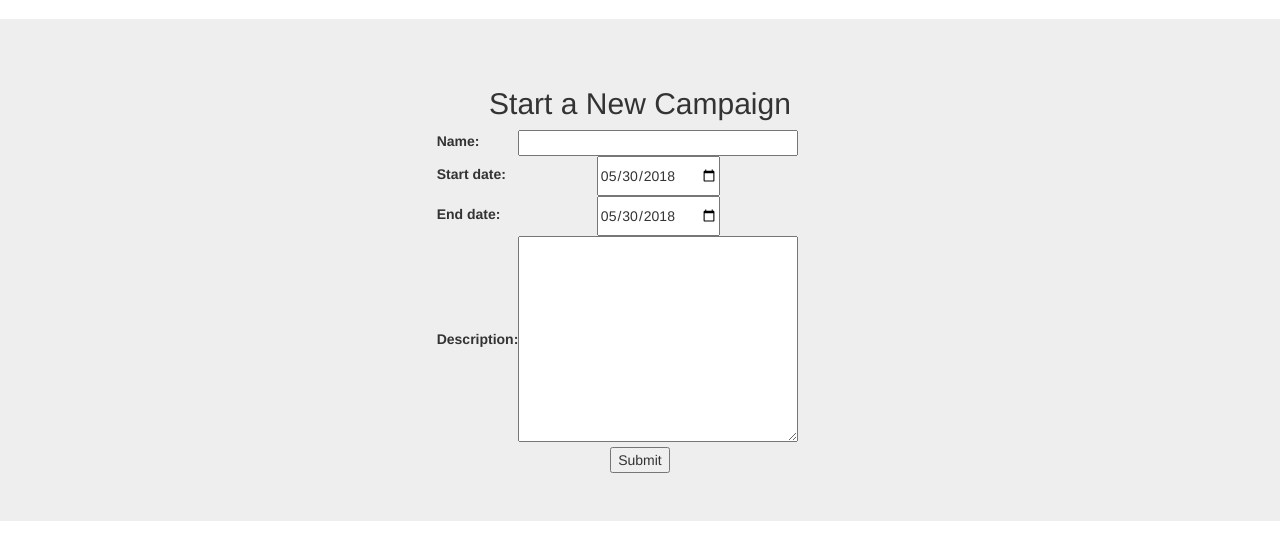
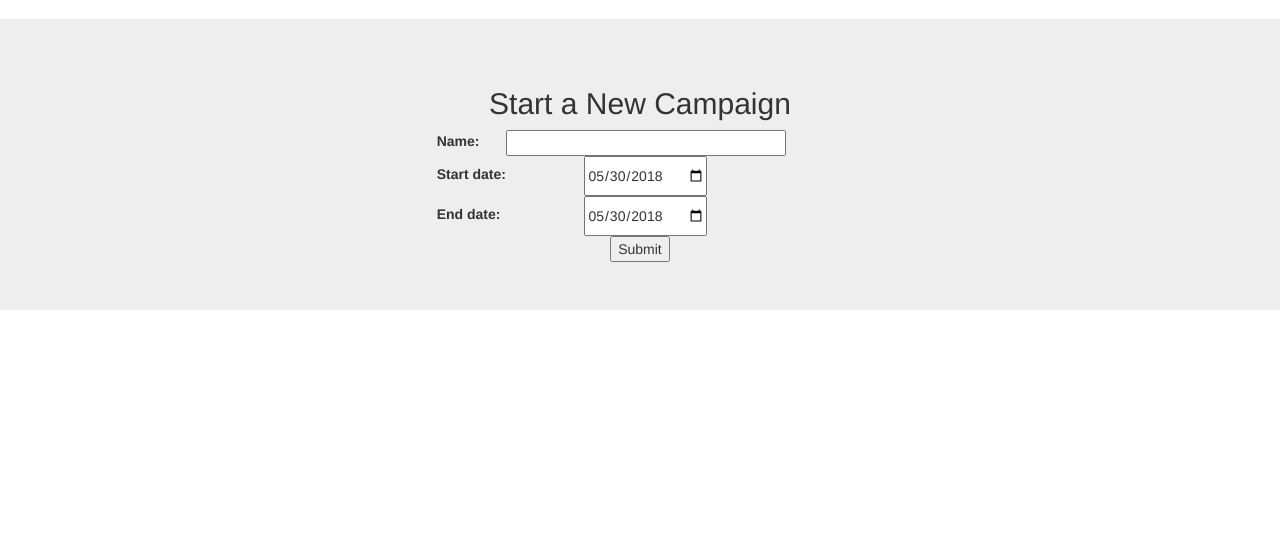
Before and after one commit to HVDSA-database-and-mapping/canvasser-leaflet, a Django app: page /turfcutter/new-campaign in a window 1280 px wide. Shown: the part 51-611 px from the top of the page. Run offline with Django 3.2, Linux system fonts and the light colour scheme; some libraries are stand-ins or nearby versions.

Commit message:
Remove descriptions

```diff
--- a/turfcutter/forms.py
+++ b/turfcutter/forms.py
@@ -11,14 +11,14 @@ class DateInput(forms.DateInput):
 class NewCampaignForm(ModelForm):
     class Meta:
         model = Campaign
-        fields = ['name', 'start_date', 'end_date', 'description']
+        fields = ['name', 'start_date', 'end_date']
         widgets = {'start_date': DateInput(), 'end_date': DateInput()}
 
 
 class NewCanvasForm(ModelForm):
     class Meta:
         model = Canvas
-        fields = ['name', 'date', 'description', 'campaign']
+        fields = ['name', 'date']
         widgets = {
             'date': DateInput()
         }
--- a/turfcutter/templates/turfcutter/campaign_details.html
+++ b/turfcutter/templates/turfcutter/campaign_details.html
@@ -14,7 +14,7 @@
       </li>
       {% endfor %}
     </ul>
-    <a id='canvas_button' class="btn btn-primary" href="{% url 'new-canvas' %}">New Canvas</a>
+    <a id='canvas_button' class="btn btn-primary" href="{% url 'new-canvas' campaign_id=campaign.id %}">New Canvas</a>
   </div>
 </div>
 {% endblock %}
--- a/turfcutter/templates/turfcutter/campaign_list.html
+++ b/turfcutter/templates/turfcutter/campaign_list.html
@@ -12,7 +12,7 @@
 
             {% for campaign in campaign_list %}
             <li>
-                <a href="/turfcutter{{ campaign.get_absolute_url }}">{{ campaign.name }}</a> ({{campaign.description}})
+                <a href="/turfcutter{{ campaign.get_absolute_url }}">{{ campaign.name }}</a>
             </li>
             {% endfor %}
 
--- a/turfcutter/urls.py
+++ b/turfcutter/urls.py
@@ -6,7 +6,7 @@ from .views import *
 urlpatterns = [
     path('', index, name='index'),
     path('canvas-pdf/<int:canvas_id>/', canvas_pdf, name='canvas-pdf'),
-    path('new-canvas', new_canvas, name='new-canvas'),
+    path('new-canvas/<int:campaign_id>/', new_canvas, name='new-canvas'),
     path('new-campaign', new_campaign, name='new-campaign'),
     path('new-canvasser', new_canvasser, name='new-canvasser'),
     path('campaign-details/<int:campaign_id>/', campaign_details, name='campaign-details'),
--- a/turfcutter/views.py
+++ b/turfcutter/views.py
@@ -56,7 +56,7 @@ def new_canvasser(request):
         {'form': form})
 
 
-def new_canvas(request):
+def new_canvas(request, campaign_id):
 
     if request.method == 'POST':
         form = NewCanvasForm(request.POST)
@@ -67,6 +67,7 @@ def new_canvas(request):
             # (here we just write it to the model due_back field)
             canvas_inst = form.save(commit=False)
             canvas_inst.owner = request.user
+            canvas_inst.campaign = Campaign.objects.get(pk=campaign_id)
             canvas_inst.save()
 
             # redirect to a new URL:
```
